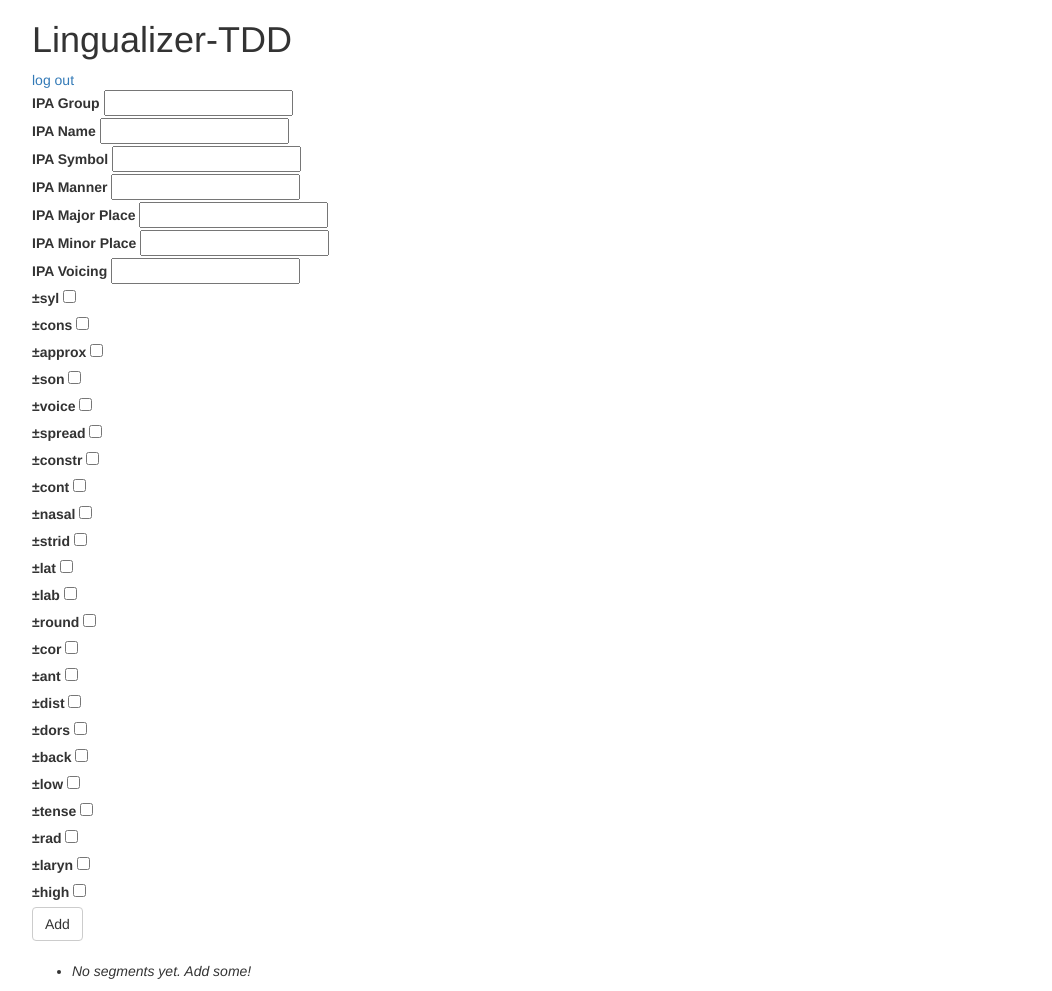
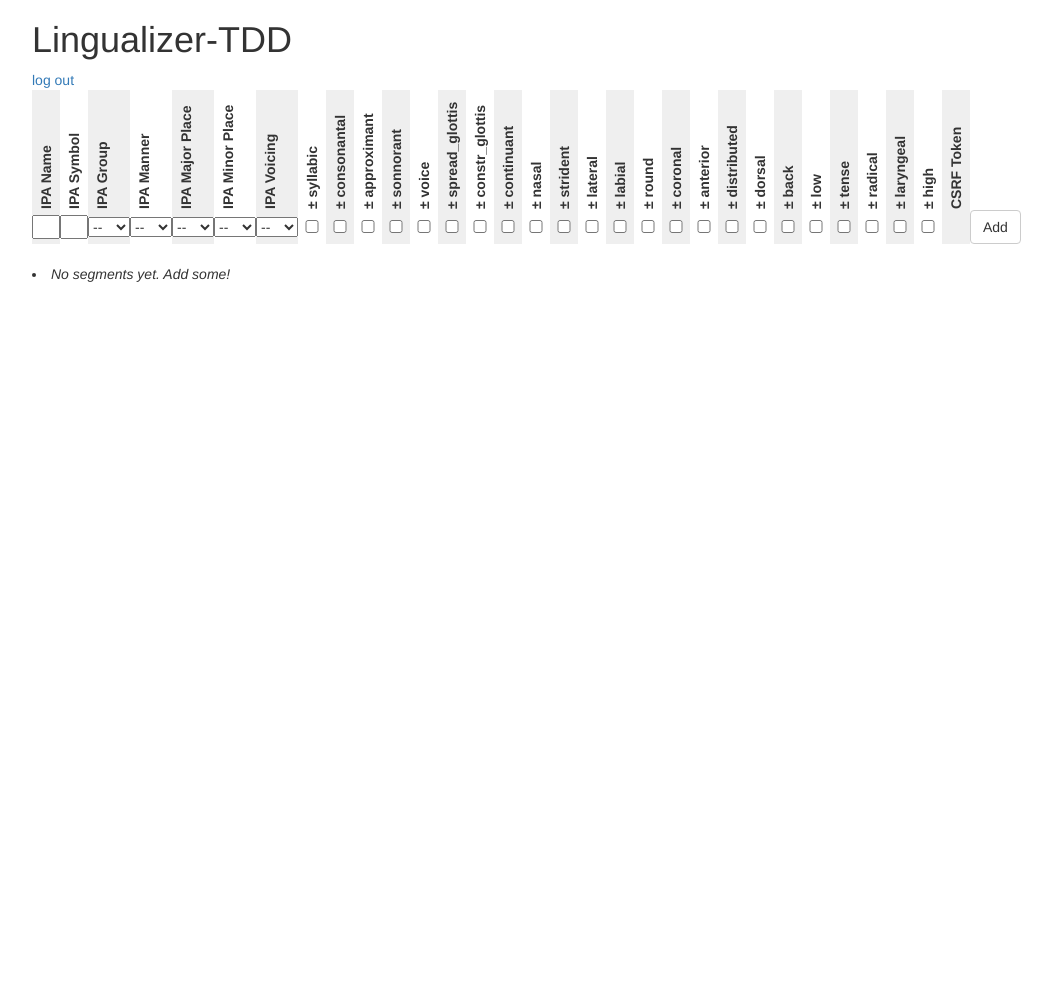
Before and after one commit to mitchsmith/Lingualizer, a Flask app: page / in a window 1280 px wide. Shown: the whole page, without its empty margins (38-1090 px from the left). After the commit the page ends 282 px from the top, so only its background shows below. Run offline with Flask 2, Linux system fonts and the light colour scheme; the visitor is signed in with stand-in values (Sample User, id 1); data that the repository does not hold is empty; some libraries are stand-ins or nearby versions.

Commit message:
Form submission working, styled segment_prototype form.

```diff
--- a/app.py
+++ b/app.py
@@ -19,14 +19,14 @@ app = Flask(__name__)
 app.config.from_object(__name__)
 db = SQLAlchemy(app)
 import models
-import forms
+from forms import SegmentPrototypeForm
 
 # routes
 @app.route('/')
 def index():
     """Segment_prototype list view."""
     segment_prototypes = db.session.query(models.SegmentPrototype)
-    form = forms.SegmentPrototypeForm()
+    form = SegmentPrototypeForm()
     return render_template('index.html', segment_prototypes=segment_prototypes, form=form)
 
 @app.route('/add', methods=['POST'])
@@ -34,40 +34,44 @@ def add_segment_prototype():
     """Adds new segment_prototype to the database."""
     if not session.get('logged_in'):
         abort(401)
-    new_segment_prototype = models.SegmentPrototype(
-            request.form['ipa_group'],
-            request.form['ipa_name'],
-            request.form['ipa_symbol'],
-            request.form['ipa_manner'],
-            request.form['ipa_major_place'],
-            request.form['ipa_minor_place'],
-            request.form['ipa_voice'],
-            request.form['syllabic'],
-            request.form['consonantal'],
-            request.form['approximant'],
-            request.form['sonorant'],
-            request.form['voice'],
-            request.form['constricted_glottis'],
-            request.form['continuant'],
-            request.form['nasal'],
-            request.form['strident'],
-            request.form['lateral'],
-            request.form['labial'],
-            request.form['round'],
-            request.form['coronal'],
-            request.form['anterior'],
-            request.form['distributed'],
-            request.form['dorsal'],
-            request.form['back'],
-            request.form['low'],
-            request.form['tense'],
-            request.form['radical'],
-            request.form['laryngeal'],
-            request.form['high']
+    form = SegmentPrototypeForm()
+    if form.validate_on_submit():
+        new_segment_prototype = models.SegmentPrototype(
+            form.ipa_group.data,
+            form.ipa_name.data,
+            form.ipa_symbol.data,
+            form.ipa_manner.data,
+            form.ipa_major_place.data,
+            form.ipa_minor_place.data,
+            form.ipa_voice.data,
+            form.syllabic.data,
+            form.consonantal.data,
+            form.approximant.data,
+            form.sonorant.data,
+            form.voice.data,
+            form.spread_glottis.data,
+            form.constricted_glottis.data,
+            form.continuant.data,
+            form.nasal.data,
+            form.strident.data,
+            form.lateral.data,
+            form.labial.data,
+            form.round.data,
+            form.coronal.data,
+            form.anterior.data,
+            form.distributed.data,
+            form.dorsal.data,
+            form.back.data,
+            form.low.data,
+            form.tense.data,
+            form.radical.data,
+            form.laryngeal.data,
+            form.high.data
         )
-    db.session.add(new_segment_prototype)
-    db.session.commit()
-    flash('New segment_prototype was successfully posted')
+
+        db.session.add(new_segment_prototype)
+        db.session.commit()
+        flash('New segment_prototype was successfully posted')
     return redirect(url_for('index'))
 
 @app.route('/login', methods=['GET', 'POST'])
--- a/forms.py
+++ b/forms.py
@@ -1,33 +1,109 @@
-from wtforms import Form, BooleanField, StringField, validators
+from flask.ext.wtf import Form
+from wtforms import BooleanField, StringField, SelectField, validators
+from wtforms.validators import Required
+from wtforms.widgets import (CheckboxInput, HiddenInput, Select, SubmitInput, TextInput, Option)
 
 class SegmentPrototypeForm(Form):
-    ipa_group = StringField(u'IPA Group', [validators.InputRequired()])
     ipa_name = StringField(u'IPA Name', [validators.InputRequired()])
     ipa_symbol = StringField(u'IPA Symbol', [validators.Length(min=1, max=3)])
-    ipa_manner = StringField(u'IPA Manner', [validators.InputRequired()])
-    ipa_major_place = StringField(u'IPA Major Place', [validators.InputRequired()])
-    ipa_minor_place = StringField(u'IPA Minor Place', [validators.InputRequired()])
-    ipa_voice = StringField(u'IPA Voicing', [validators.InputRequired()])
-    syllabic = BooleanField(u'±syl')
-    consonantal = BooleanField(u'±cons')
-    approximant = BooleanField(u'±approx')
-    sonorant = BooleanField(u'±son')
-    voice = BooleanField(u'±voice')
-    spread_glottis = BooleanField(u'±spread')
-    constricted_glottis = BooleanField(u'±constr')
-    continuant = BooleanField(u'±cont')
-    nasal = BooleanField(u'±nasal')
-    strident = BooleanField(u'±strid')
-    lateral = BooleanField(u'±lat')
-    labial = BooleanField(u'±lab')
-    round = BooleanField(u'±round')
-    coronal = BooleanField(u'±cor')
-    anterior = BooleanField(u'±ant')
-    distributed = BooleanField(u'±dist')
-    dorsal = BooleanField(u'±dors')
-    back = BooleanField(u'±back')
-    low = BooleanField(u'±low')
-    tense = BooleanField(u'±tense')
-    radical = BooleanField(u'±rad')
-    laryngeal = BooleanField(u'±laryn')
-    high = BooleanField(u'±high')
+    ipa_group = SelectField(u'IPA Group', choices=[('', '--'),
+        ('pulmonic consonant', 'pulmonic consonant'),
+        ('pulmonic affricate', 'pulmonic affricate'),
+        ('co-articulated consonant', 'co-articulated consonant'),
+        ('non-pulmonic consonant', 'non-pulmonic consonant'),
+        ('vowel', 'vowel')])
+    ipa_manner = SelectField(u'IPA Manner', choices=[('', '--'),
+        ('nasal', 'nasal'),
+        ('stop', 'stop'),
+        ('sibilant_fricative', 'sibilant_fricative'),
+        ('fricative', 'fricative'),
+        ('non-sibilant_fricative', 'non-sibilant_fricative'),
+        ('approximant', 'approximant'),
+        ('flap_or_tap', 'flap_or_tap'),
+        ('trill', 'trill'),
+        ('lateral_fricative', 'lateral_fricative'),
+        ('lateral_approximant', 'lateral_approximant'),
+        ('lateral_flap', 'lateral_flap'),
+        ('affricate', 'affricate'),
+        ('sibilant_affricate', 'sibilant_affricate'),
+        ('non-sibilant_affricate', 'non-sibilant_affricate'),
+        ('lateral_affricate', 'lateral_affricate'),
+        ('click', 'click'),
+        ('pulmonic-contour_click', 'pulmonic-contour_click'),
+        ('ejective-contour_click', 'ejective-contour_click'),
+        ('implosive', 'implosive'),
+        ('ejective', 'ejective'),
+        ('ejective_fricative', 'ejective_fricative'),
+        ('lateral_ejective_fricative', 'lateral_ejective_fricative'),
+        ('ejective_affricate','ejective_affricate'),
+        ('lateral_ejective_affricate', 'lateral_ejective_affricate'),
+        ('unrounded','unrounded'),
+        ('rounded', 'rounded'),
+ ('central', 'central')])
+    ipa_major_place = SelectField(u'IPA Major Place', choices=[('', '--'),
+        ('labial', 'labial'),
+        ('coronal', 'coronal'),
+        ('dorsal', 'dorsal'),
+        ('radical', 'radical'),
+        ('glottal', 'glottal'),
+        ('labial-dorsal', 'labial-dorsal')])
+    ipa_minor_place = SelectField(u'IPA Minor Place', choices=[('', '--'),
+        ('bilabial', 'bilabial'),
+        ('labiodental', 'labiodental'),
+        ('dental', 'dental'),
+        ('alveolar', 'alveolar'),
+        ('postalveolar', 'postalveolar'),
+        ('retroflex', 'retroflex'),
+        ('alveolo-palatal', 'alveolo-palatal'),
+        ('palatal', 'palatal'),
+        ('velar', 'velar'),
+        ('uvular', 'uvular'),
+        ('epiglottal', 'epiglottal'),
+        ('glottal', 'glottal'),
+        ('pharyngeal', 'pharyngeal'),
+        ('labio-velar','labio-velar'),
+        ('labio-palatal', 'labio-palatal'),
+        ('close-front', 'close-front'),
+        ('close-central', 'close-central'),
+        ('close-back', 'close-back'),
+        ('near-close-near-front', 'near-close-near-front'),
+        ('near-close-central', 'near-close-central'),
+        ('near-close-near-back', 'near-close-near-back'),
+        ('close-mid-front', 'close-mid-front'),
+        ('close-mid-central', 'close-mid-central'),
+        ('close-mid-back', 'close-mid-back'),
+        ('mid-front', 'mid-front'),
+        ('mid-central', 'mid-central'),
+        ('mid-back', 'mid-back'),
+        ('open-mid-front', 'open-mid-front'),
+        ('open-mid-central', 'open-mid-central'),
+        ('open-mid-back', 'open-mid-back'),
+        ('near-open-front', 'near-open-front'),
+        ('near-open', 'near-open'),
+        ('open-front', 'open-front'),
+        ('open-central', 'open-central'),
+        ('open-back', 'open-back')])
+    ipa_voice = SelectField(u'IPA Voicing', choices=[('', '--'), ('voiced','voiced'), ('voiceless', 'voiceless')])
+    syllabic = BooleanField(u'± syllabic', false_values=None)
+    consonantal = BooleanField(u'± consonantal', false_values=None)
+    approximant = BooleanField(u'± approximant', false_values=None)
+    sonorant = BooleanField(u'± sonnorant', false_values=None)
+    voice = BooleanField(u'± voice', false_values=None)
+    spread_glottis = BooleanField(u'± spread_glottis', false_values=None)
+    constricted_glottis = BooleanField(u'± constr_glottis', false_values=None)
+    continuant = BooleanField(u'± continuant', false_values=None)
+    nasal = BooleanField(u'± nasal', false_values=None)
+    strident = BooleanField(u'± strident', false_values=None)
+    lateral = BooleanField(u'± lateral', false_values=None)
+    labial = BooleanField(u'± labial', false_values=None)
+    round = BooleanField(u'± round', false_values=None)
+    coronal = BooleanField(u'± coronal', false_values=None)
+    anterior = BooleanField(u'± anterior', false_values=None)
+    distributed = BooleanField(u'± distributed', false_values=None)
+    dorsal = BooleanField(u'± dorsal', false_values=None)
+    back = BooleanField(u'± back', false_values=None)
+    low = BooleanField(u'± low', false_values=None)
+    tense = BooleanField(u'± tense', false_values=None)
+    radical = BooleanField(u'± radical', false_values=None)
+    laryngeal = BooleanField(u'± laryngeal', false_values=None)
+    high = BooleanField(u'± high', false_values=None)
--- a/models.py
+++ b/models.py
@@ -99,4 +99,4 @@ class SegmentPrototype(db.Model):
         self.high = high
 
     def __repr__(self):
-        return '<ipa_symbol {}> <ipa_name {}>'.format(self.body)
+        return '<ipa_symbol {}> <ipa_name {}>'.format(self.ipa_symbol, self.ipa_name)
--- a/requirements.txt
+++ b/requirements.txt
@@ -1,3 +1,3 @@
 Flask==0.10.1
 Flask-SQLAlchemy==1.0
-WTForms==2.0
+Flask-WTF==0.9.5
--- a/templates/index.html
+++ b/templates/index.html
@@ -5,7 +5,50 @@
     <link href="http://netdna.bootstrapcdn.com/bootstrap/3.0.0/css/bootstrap.min.css" rel="stylesheet" media="screen">
     <script src="http://code.jquery.com/jquery-1.10.2.min.js"></script>
     <script src="http://netdna.bootstrapcdn.com/bootstrap/3.0.0/js/bootstrap.min.js"></script>
-    <script type=text/javascript src="{{url_for('static', filename='main.js') }}"></script>
+    <script type="text/javascript" src="{{url_for('static', filename='main.js') }}"></script>
+    <style type="text/css">
+
+      input, lable, table, thead, tbody, tr, th, td {
+        margin: 0;
+        padding: 0;
+      }
+      table, thead, tbody, tr, th, td {
+        border: 0;
+      }
+      thead {
+        height: 120px;
+      }
+
+      th.column_label {
+        width: 1em;
+        text-allign: left;
+        vertical-align: bottom;
+      }
+      label {
+        /* display: none; */
+        transform: rotate(-90deg);
+        white-space: nowrap;
+        width: 2em;
+      }
+
+      td.input_cell>input {
+        width: 2em;
+      }
+      td.input_cell>select {
+        width: 3em;
+      }
+      td, th {
+        background: #ffffff;
+      }
+      td:nth-child(even) {
+        background: #efefef;
+      }
+
+      th:nth-child(odd) {
+        background: #efefef;
+      }
+
+    </style>
   </head>
   <body>
     <div class="container">
@@ -19,17 +62,34 @@
         <div class="flash">{{ message }}</div>
       {% endfor %}
       <div class="form_container">
-        <form id="segment-prototype-form" action={{ url_for('add_segment_prototype') }} method="POST">
-          {% if session.logged_in %}
-            {% for field in form %}
-              {{ field.label }} {{ field }}<br>
-            {% endfor %}
-          {% endif %}
-          <input class="btn btn-default" value="Add" type="submit">
-        </form>
+        {% if session.logged_in %}
+            <table id="add-segment-prototype-table">
+              <thead>
+                <tr>
+                  {% for field in form %}
+                    <th class="column_label">{{ field.label(for = field.name + '[]') }}</th>
+                  {% endfor %}
+                  <th></th>
+                </tr>
+              </thead>
+              <tbody>
+                <tr>
+                  <form id="segment-prototype-form" action={{ url_for('add_segment_prototype') }} method="POST">
+                    {% for field in form %}
+                      {% if field.type == "BooleanField" %}
+                        <td class="input_cell">{{ field(id = field.name + '[]', value = '1' ) }}</td>
+                      {% else %}
+                        <td class="input_cell">{{ field(id = field.name + '[]') }}</td>
+                      {% endif %}
+                    {% endfor %}
+                    <td><input class="btn btn-default" name="add" value="Add" type="submit"></input></td>
+                  </form>
+                </tr>
+              </tbody>
+            </table>
+        {% endif %}
       </div>
       <br>
-      <ul class="segments">
       {% for segment_prototype in segment_prototypes %}
         <li class="segment_prototype"><h2>{{ segment_prototype.ipa_symbol }}</h2>{{ segment_prototype.ipa_name|safe }}
       {% else %}
```
Also changed, not shown: static/main.js (added), static/style.css (added).
